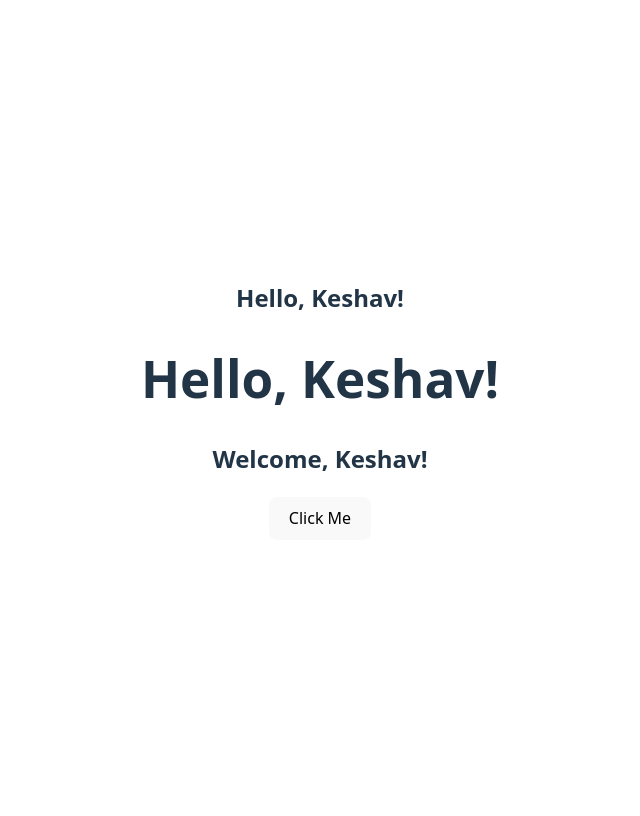
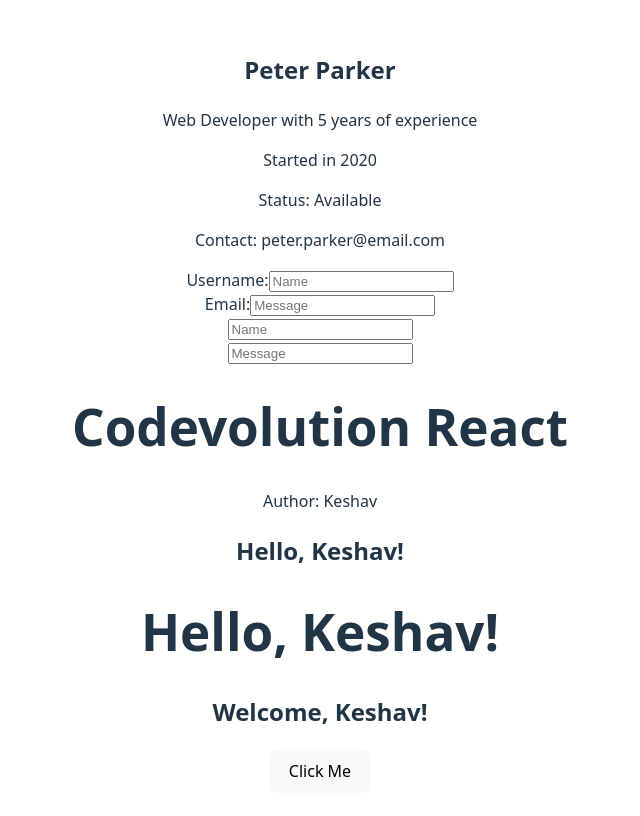
Before and after one commit to keshavjha06/React-19, a React (Vite) app in the folder hello-world/: page / in a window 1280 px wide. Shown: the top 816 px of the page, without its empty margins (320-960 px from the left). Built offline with nearby package versions, Linux system fonts and the light colour scheme.

Commit message:
feat: add new `UserProfile`, `CandidateProfile`, `ContactForm`, and `StyledForm` components and integrate them into `App.jsx`.

```diff
--- a/hello-world/src/App.jsx
+++ b/hello-world/src/App.jsx
@@ -2,10 +2,18 @@ import './App.css'
 import { Welcome } from './Welcome'
 import { Button } from './Button'
 import { Hello, HelloWithoutJSX } from './Hello'
+import { UserProfile } from './assets/UserProfile'
+import { ContactForm } from './assets/ContactForm'
+import { StyledForm } from './assets/StyledForm'
+import { CandidateProfile } from './assets/CandidateProfile'
 
 function App() {
   return (
     <div>
+      <CandidateProfile />
+      <StyledForm />
+      <ContactForm />
+      <UserProfile />
       <Hello />
       <HelloWithoutJSX />
       <Welcome />
--- /dev/null
+++ b/hello-world/src/assets/CandidateProfile.jsx
@@ -0,0 +1,16 @@
+export const CandidateProfile = () => {
+
+    const name = "Peter Parker"
+    const role = "Web Developer"
+    const yearsOfExperience = 5
+    const isAvailable = true
+    return (
+        <>
+            <h2>{name}</h2>
+            <p>{role} with {yearsOfExperience} years of experience</p>
+            <p>Started in {2025 - yearsOfExperience}</p>
+            <p>Status: {isAvailable ? "Available" : "Not Available"}</p>
+            <p>Contact: {name.toLowerCase().replace(" ", ".")}@email.com</p>
+        </>
+    )
+}
--- /dev/null
+++ b/hello-world/src/assets/ContactForm.jsx
@@ -0,0 +1,9 @@
+export const ContactForm = () => {
+    return (
+        <form>
+            <input type="text" placeholder="Name" />
+            <br />
+            <input type="text" placeholder="Message" />
+        </form>
+    )
+}
--- /dev/null
+++ b/hello-world/src/assets/StyledForm.jsx
@@ -0,0 +1,11 @@
+export const StyledForm = () => {
+    return (
+        <form className="contact-form">
+            <label htmlFor="username">Username:</label>
+            <input type="text" id="username" placeholder="Name" className="form-input" />
+            <br />
+            <label htmlFor="email">Email:</label>
+            <input type="text" id="email" placeholder="Message" className="form-input" tabIndex="1" />
+        </form>
+    )
+}
--- /dev/null
+++ b/hello-world/src/assets/UserProfile.jsx
@@ -0,0 +1,8 @@
+export const UserProfile = () => {
+    return (
+        <>
+            <h1>Codevolution React</h1>
+            <p>Author: Keshav</p>
+        </>
+    )
+}
```
